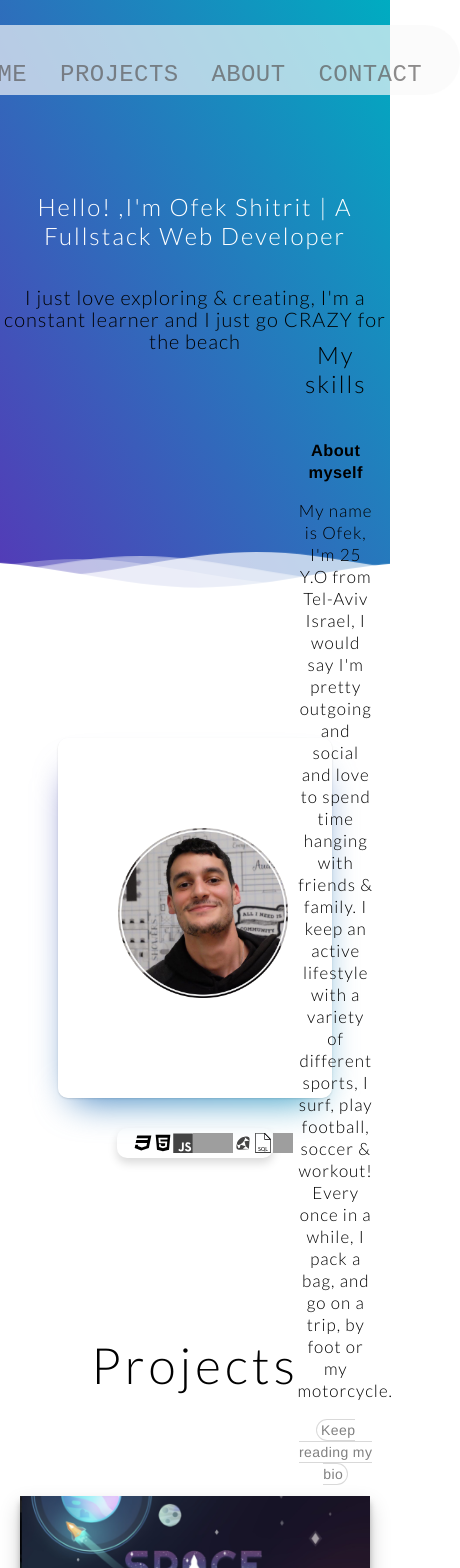
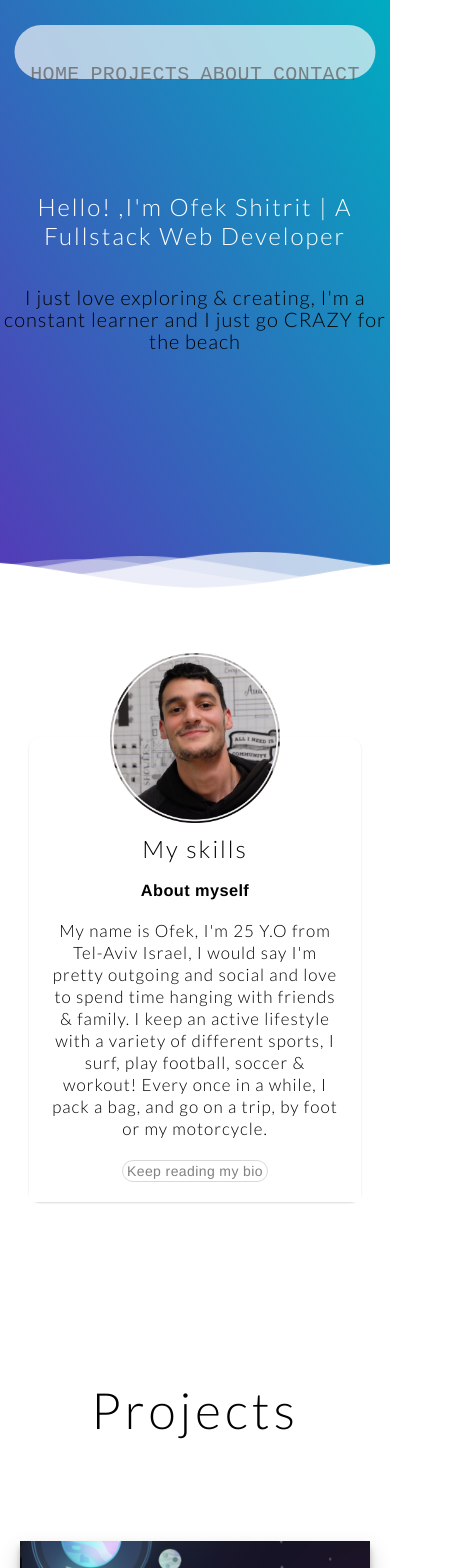
Before and after one commit to OverFishy/portfolio, a React (Create React App) app: page / in a window 390 px wide. Shown: the top 1568 px of the page, 460 px wide, since content can reach past the window. Built offline with nearby package versions, Linux system fonts and the light colour scheme; grey boxes are pictures that could not be loaded.

Commit message:
continue responsive site progress, about me section

```diff
--- a/src/myskills.css
+++ b/src/myskills.css
@@ -129,3 +129,52 @@
 .text-container {
   width: 80%;
 }
+
+/* Mobile component */
+
+.content-card-mobile-container {
+  width: 100%;
+  display: flex;
+  justify-content: center;
+  margin-top: 150px;
+  margin-bottom: 155px;
+}
+
+.content-card-mobile {
+  z-index: 1;
+  display: flex;
+  flex-direction: column;
+  align-items: center;
+  width: 85%;
+  position: relative;
+  border-radius: 10px;
+  box-shadow: 0 1px 2px 0 rgb(0 0 0 / 15%);
+}
+
+.content-card-mobile img {
+  position: absolute;
+  width: 170px;
+  height: 170px;
+  margin: 0px;
+  transform:translateY(-50%)
+}
+
+.content-card-mobile .about-header {
+  margin-top: 80px;
+}
+
+.content-card p {
+  margin-bottom: 20px;
+  margin-top: 4px;
+}
+
+.content-card-mobile .text {
+  padding-left: 20px;
+  padding-right: 20px;
+  padding-top: 0;
+}
+
+.content-card-mobile .text p {
+  margin-bottom: 20px;
+  margin-top: 3px;
+}
--- a/src/myskills.js
+++ b/src/myskills.js
@@ -42,26 +42,10 @@ export class MySkills extends React.Component {
 }
 
 export class MySkillsTest extends React.Component {
-  constructor(props) {
-    super(props);
-    this.state = { visible: '' };
-  }
-
-  onEnterViewport = () => {
-    setTimeout(() => {
-      this.setState({
-        visible: true,
-      })
-    }, 800);
-  }
-
-  onExitViewport = () => {
-    this.setState({
-      visible: false,
-    });
-  }
-
   render() {
+    let width = window.innerWidth;
+    console.log(width);
+    if (width > 1060) {
       return (
         <div className={'content-card'}>
           <div className='info'>
@@ -84,5 +68,26 @@ export class MySkillsTest extends React.Component {
           </div>
         </div>
       )
+    } else {
+      return (
+        <div className='content-card-mobile-container'>
+          <div className='content-card-mobile'>
+            <img src={profilePic} alt='my profile img' />
+            <div className='about-header'>
+              <h1>My skills</h1>
+              <h3>About myself</h3>
+            </div>
+            <div className='text'>
+              <p>My name is Ofek, I'm 25 Y.O from Tel-Aviv Israel,
+                I would say I'm pretty outgoing and social and love to spend time hanging with
+                friends & family.
+                I keep an active lifestyle with a variety of different sports, I surf, play football, soccer  & workout!
+                Every once in a while, I pack a bag, and go on a trip, by foot or my motorcycle.</p>
+              <Link className='btn-bio' to="/about">Keep reading my bio</Link>
+            </div>
+          </div>
+        </div>
+      )
     }
   }
+}
--- a/src/navbar.css
+++ b/src/navbar.css
@@ -78,3 +78,15 @@ li:nth-child(4) a::before {
 nav ul {
   padding: 0;
 }
+
+/*Shrinking for mobile*/
+@media (max-width: 768px) {
+  nav {
+    width: 90%;
+    height: 4px;
+  }
+
+  nav a {
+    font-size: 20px;
+  }
+}
```
Lines whose indentation alone changed are shown as unchanged.
